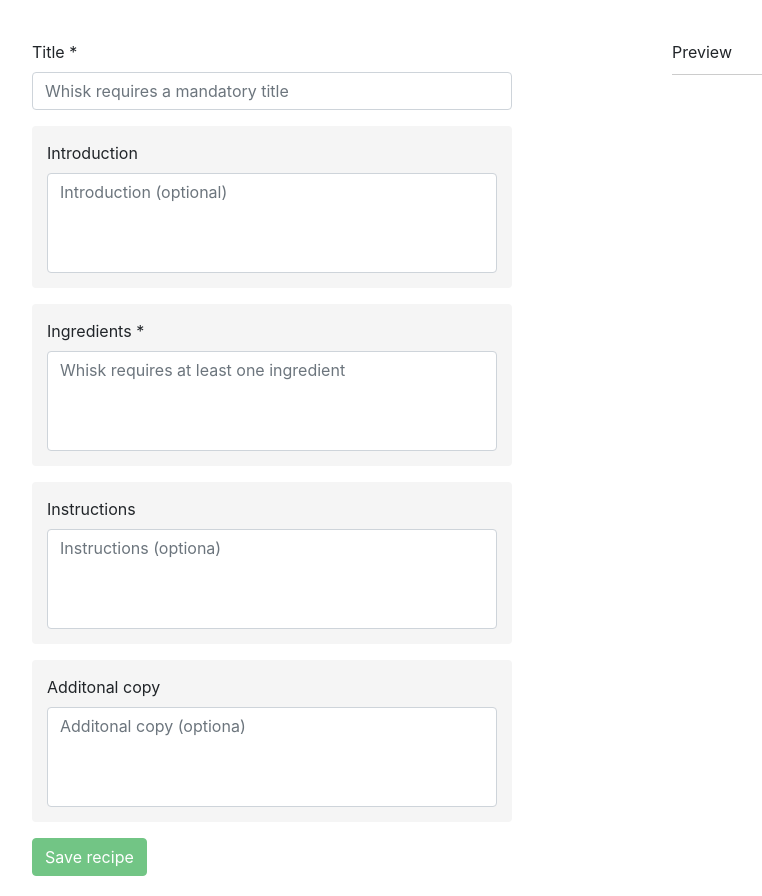
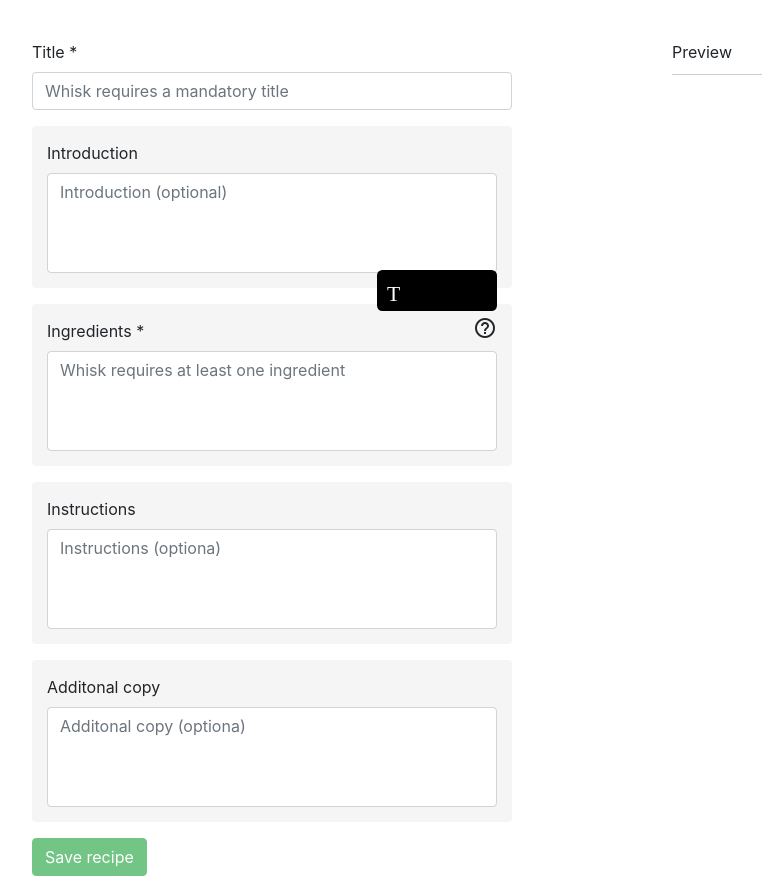
Before and after one commit to Gunzalez/recipe-builder, a React (Create React App) app: page / in a window 1280 px wide. Shown: the whole page, without its empty margins (48-810 px from the left). Built offline with nearby package versions, Linux system fonts and the light colour scheme.

Commit message:
Adding helper elements

```diff
--- a/src/containers/ListBuilder/ListBuilder.js
+++ b/src/containers/ListBuilder/ListBuilder.js
@@ -54,8 +54,6 @@ class ListBuilder extends Component {
             keynum = e.which;
         }
         if(keynum === 13){
-            // const idx = this.state.ingredients.findIndex(ing => ing.key.toString() === e.target.dataset.key);
-            // this.addIngredient(idx);
             e.preventDefault();
         }
     }
@@ -107,6 +105,7 @@ class ListBuilder extends Component {
                     <div className='form-group'>
                         <fieldset>
                             <label htmlFor="ingredients">Ingredients *</label>
+
                             <textarea
                                 id={'ingredients'}
                                 className='form-control ingredients'
@@ -114,6 +113,11 @@ class ListBuilder extends Component {
                                 name={'ingredients'}
                                 placeholder={'Whisk requires at least one ingredient '}
                                 content={ingredients}></textarea>
+
+                            <i className="material-icons">
+                                help_outline
+                                <span>This are instructions</span>
+                            </i>
                         </fieldset>
                     </div>
 
--- a/src/index.css
+++ b/src/index.css
@@ -30,7 +30,31 @@ fieldset {
   background: whitesmoke;
   padding: 15px;
   border-radius: 0.25em;
+  position: relative;
 }
+
+fieldset > i {
+  position: absolute;
+  top: 12px;
+  right: 15px;
+  cursor: pointer;
+}
+
+fieldset > i span {
+  position: absolute;
+  right: 0;
+  bottom: 120%;
+  color: white;
+  background: black;
+  display: inline-block;
+  padding: 10px;
+  line-height: 100%;
+  width: 120px;
+  font-size: 0.9em;
+  border-radius: 0.25em;
+  cursor: text;
+}
+
 
 .form-group fieldset textarea {
   height: 100px;
@@ -103,6 +127,7 @@ h4 {
 
 .reader h3 {
   font-size: 2.0em;
+  padding-bottom: 15px;
 }
 
 .reader h4 {
```
